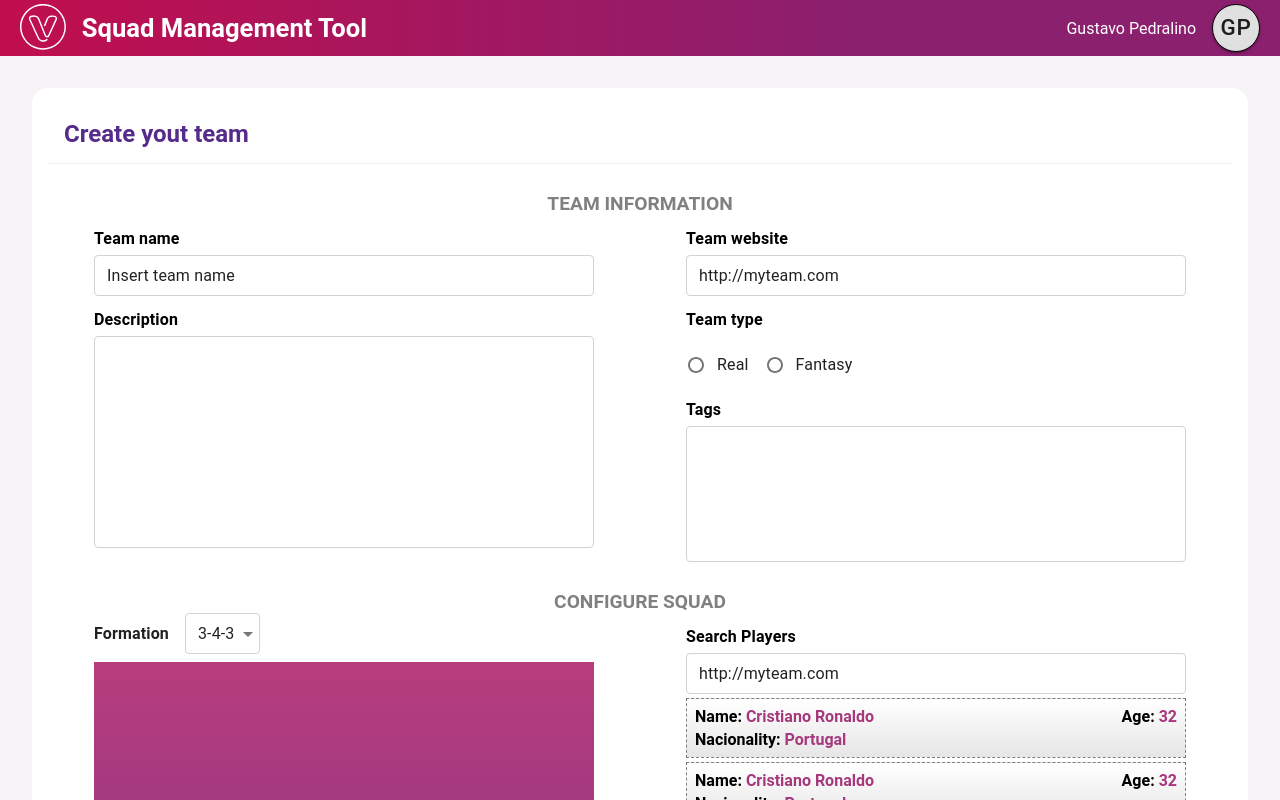
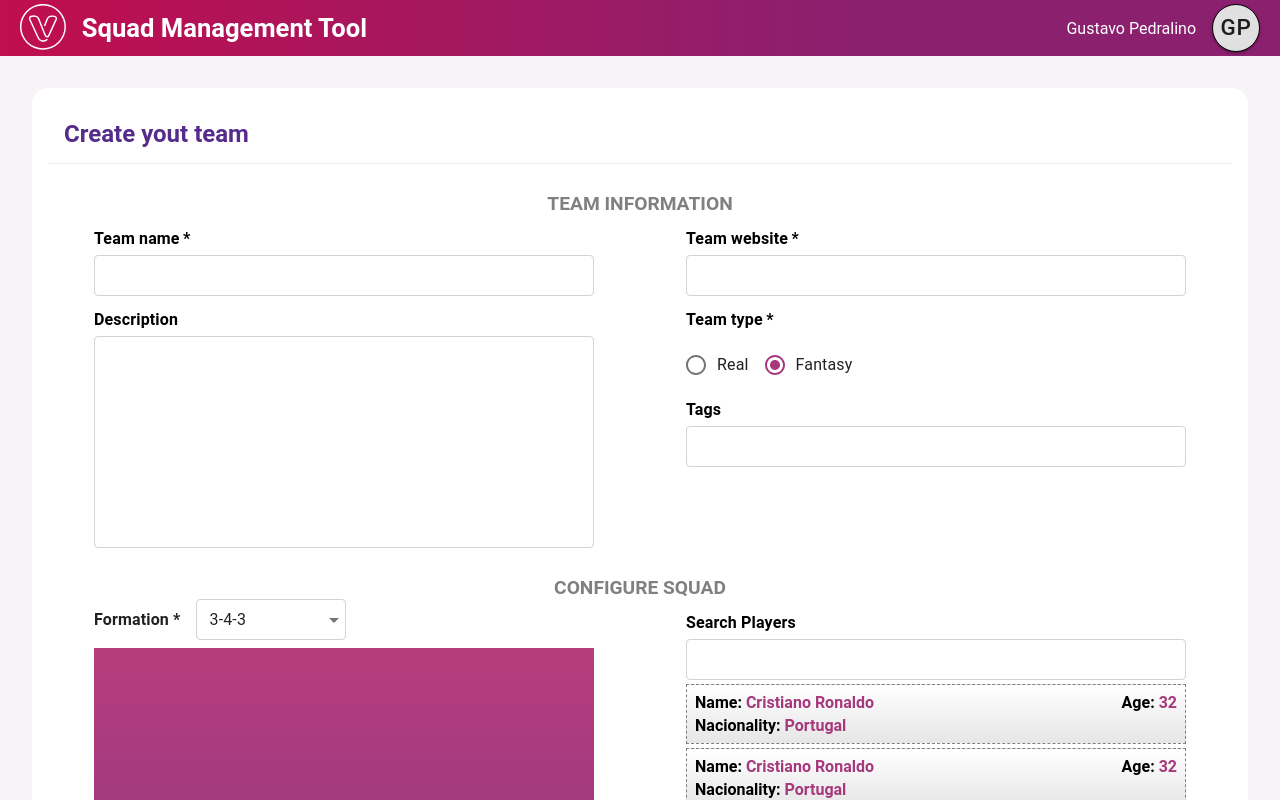
Before and after one commit to GustavoPdO/squad-management-tool, a React (Create React App) app: page /team-management in a window 1280 px wide. Shown: the top 800 px of the page. Built offline with nearby package versions, Linux system fonts and the light colour scheme.

Commit message:
Implement Team information inputs state control and validation

```diff
--- a/package.json
+++ b/package.json
@@ -12,6 +12,7 @@
     "react-dom": "^17.0.2",
     "react-router-dom": "^5.2.0",
     "react-scripts": "4.0.3",
+    "validator": "^13.5.2",
     "web-vitals": "^1.0.1"
   },
   "scripts": {
--- a/src/presentation/components/gradient-button/GradientButton.jsx
+++ b/src/presentation/components/gradient-button/GradientButton.jsx
@@ -5,7 +5,7 @@ import {useStyles} from './gradient-button.styles';
 const GradientButton = ({fullWidth = false, ...props}) => {
   const classes = useStyles({...props, fullWidth});
   return (
-    <Button variant="contained" className={classes.button}>
+    <Button variant="contained" className={classes.button} {...props}>
       {props.children}
     </Button>
   );
--- a/src/presentation/components/my-teams/MyTeams.jsx
+++ b/src/presentation/components/my-teams/MyTeams.jsx
@@ -1,9 +1,10 @@
+import {Link} from 'react-router-dom';
 import {Card} from '@material-ui/core';
+import {Add} from '@material-ui/icons';
 import GradientButton from '../gradient-button/GradientButton';
 import TeamsTable from '../table/TeamsTable';
 import {useGlobalStyles} from '../../styles/global.styles';
 import {useStyles} from './my-teams.styles';
-import {Add} from '@material-ui/icons';
 
 const MyTeams = () => {
   const classes = useStyles();
@@ -12,7 +13,7 @@ const MyTeams = () => {
     <Card component="article" elevation={0} className={classes.container}>
       <header className={globalClasses.header}>
         <h1>My teams</h1>
-        <GradientButton>
+        <GradientButton component={Link} to="/team-management">
           <Add />
         </GradientButton>
       </header>
--- a/src/presentation/components/player-card/PlayerCard.jsx
+++ b/src/presentation/components/player-card/PlayerCard.jsx
@@ -1,7 +1,7 @@
 import {Card} from '@material-ui/core';
 import {useStyles} from './player-card.styles';
 
-export const PlayerCard = () => {
+const PlayerCard = () => {
   const classes = useStyles();
 
   return (
@@ -20,3 +20,5 @@ export const PlayerCard = () => {
     </Card>
   );
 };
+
+export default PlayerCard;
--- /dev/null
+++ b/src/presentation/components/tag/Tag.jsx
@@ -0,0 +1,16 @@
+import {Button} from '@material-ui/core';
+import {useStyles} from './tag.styles';
+
+const Tag = ({name, onClick}) => {
+  const classes = useStyles();
+  return (
+    <div className={classes.content}>
+      <p>{name}</p>
+      <Button disableRipple className={classes.button} onClick={onClick}>
+        x
+      </Button>
+    </div>
+  );
+};
+
+export default Tag;
--- /dev/null
+++ b/src/presentation/components/tag/tag.styles.js
@@ -0,0 +1,21 @@
+import {makeStyles} from '@material-ui/core';
+
+export const useStyles = makeStyles(theme => ({
+  content: {
+    backgroundColor: 'red',
+    display: 'flex',
+    alignItems: 'center',
+    padding: '0 12px',
+    margin: '4px 8px',
+    borderRadius: '12px',
+    color: 'white',
+    '& p': {
+      lineHeight: 1,
+    },
+  },
+  button: {
+    color: 'white',
+    padding: '0',
+    minWidth: '20px',
+  },
+}));
--- a/src/presentation/components/TextInput/text-input.styles.js
+++ b/src/presentation/components/text-input/text-input.styles.js
@@ -1,4 +1,4 @@
-import {fade, makeStyles} from '@material-ui/core';
+import {makeStyles} from '@material-ui/core';
 
 export const useStyles = makeStyles(theme => ({
   root: {
@@ -13,9 +13,9 @@ export const useStyles = makeStyles(theme => ({
     border: '1px solid #ced4da',
     padding: '10px 12px',
     transition: theme.transitions.create(['border-color', 'box-shadow']),
-    '&:focus': {
-      boxShadow: `${fade(theme.palette.secondary.main, 0.25)} 0 0 0 0.2rem`,
-      borderColor: theme.palette.secondary.main,
-    },
+  },
+  error: {
+    border: '1px solid red',
+    borderRadius: 4,
   },
 }));
--- a/src/presentation/pages/TeamManagement/TeamManagement.jsx
+++ b/src/presentation/pages/TeamManagement/TeamManagement.jsx
@@ -1,23 +1,57 @@
+import {useState} from 'react';
+import validator from 'validator';
 import {
   Card,
-  Checkbox,
   FormControl,
   FormControlLabel,
-  FormGroup,
   FormLabel,
   MenuItem,
+  Radio,
+  RadioGroup,
   Select,
 } from '@material-ui/core';
-import {FiberManualRecord, FiberManualRecordOutlined} from '@material-ui/icons';
 import GradientButton from '../../components/gradient-button/GradientButton';
-import {PlayerCard} from '../../components/player-card/PlayerCard';
-import TextInput from '../../components/TextInput/TextInput';
+import PlayerCard from '../../components/player-card/PlayerCard';
+import Tag from '../../components/tag/Tag';
+import TextInput from '../../components/text-input/TextInput';
 import {useGlobalStyles} from '../../styles/global.styles';
 import {useStyles} from './team-management.styles';
 
 const TeamManagement = () => {
   const classes = useStyles();
   const globalClasses = useGlobalStyles();
+
+  const [name, setName] = useState('');
+  const [description, setDescription] = useState('');
+  const [tag, setTag] = useState('');
+  const [tagArray, setTagArray] = useState([]);
+  const [website, setWebsite] = useState('');
+  const [type, setType] = useState('fantasy');
+  const [formation, setFormation] = useState('3-4-3');
+  const [showError, setShowError] = useState(false);
+
+  function validateWebSite() {
+    return validator.isURL(website) ? false : true;
+  }
+
+  function onChangeTag(value) {
+    if (value[value.length - 1] === ';') return;
+    setTag(value);
+  }
+
+  function onAddTag(event) {
+    if (
+      (event.keyCode === 13 || event.keyCode === 191) &&
+      !tagArray.some(item => item === tag)
+    ) {
+      setTagArray([...tagArray, tag]);
+      setTag('');
+    }
+  }
+
+  function removeTag(value) {
+    setTagArray(tagArray.filter(item => item !== value));
+  }
 
   return (
     <main className={classes.container}>
@@ -30,57 +64,74 @@ const TeamManagement = () => {
             <h2>TEAM INFORMATION</h2>
             <section className={classes.inputSection}>
               <div className={classes.inputSubDivision}>
-                <FormControl>
+                <FormControl required error={showError && name === ''}>
                   <FormLabel htmlFor="team-name-input">Team name</FormLabel>
                   <TextInput
-                    defaultValue="Insert team name"
                     id="team-name-input"
+                    value={name}
+                    onChange={e => setName(e.target.value)}
                   />
                 </FormControl>
                 <FormControl>
                   <FormLabel htmlFor="description-input">Description</FormLabel>
-                  <TextInput multiline rows={10} id="description-input" />
+                  <TextInput
+                    multiline
+                    rows={10}
+                    id="description-input"
+                    value={description}
+                    onChange={e => setDescription(e.target.value)}
+                  />
                 </FormControl>
               </div>
               <div className={classes.inputSubDivision}>
-                <FormControl>
+                <FormControl required error={showError && validateWebSite()}>
                   <FormLabel htmlFor="team-website-input">
                     Team website
                   </FormLabel>
                   <TextInput
-                    defaultValue="http://myteam.com"
                     id="team-website-input"
+                    value={website}
+                    onChange={e => setWebsite(e.target.value)}
                   />
                 </FormControl>
-                <FormControl>
+                <FormControl required>
                   <FormLabel>Team type</FormLabel>
-                  <FormGroup row>
+                  <RadioGroup
+                    row
+                    name="team type"
+                    value={type}
+                    onChange={e => setType(e.target.value)}
+                  >
                     <FormControlLabel
-                      control={
-                        <Checkbox
-                          icon={<FiberManualRecordOutlined />}
-                          checkedIcon={<FiberManualRecord />}
-                          name="type"
-                        />
-                      }
+                      control={<Radio />}
                       label="Real"
+                      value="real"
                     />
                     <FormControlLabel
-                      control={
-                        <Checkbox
-                          icon={<FiberManualRecordOutlined />}
-                          checkedIcon={<FiberManualRecord />}
-                          name="type"
-                        />
-                      }
+                      control={<Radio />}
                       label="Fantasy"
+                      value="fantasy"
                     />
-                  </FormGroup>
+                  </RadioGroup>
                 </FormControl>
                 <FormControl>
                   <FormLabel htmlFor="tags-input">Tags</FormLabel>
-                  <TextInput multiline rows={6} id="tags-input" />
+                  <TextInput
+                    id="tags-input"
+                    value={tag}
+                    onChange={e => onChangeTag(e.target.value)}
+                    onKeyDown={e => onAddTag(e)}
+                  />
                 </FormControl>
+                <section className={classes.tagContainer}>
+                  {tagArray.map(item => (
+                    <Tag
+                      key={item}
+                      name={item}
+                      onClick={() => removeTag(item)}
+                    />
+                  ))}
+                </section>
               </div>
             </section>
           </section>
@@ -89,8 +140,13 @@ const TeamManagement = () => {
             <section className={classes.inputSection}>
               <div className={classes.inputSubDivision}>
                 <div className={classes.formationSelectionContainer}>
-                  <p>Formation</p>
-                  <Select value={'3-4-3'} input={<TextInput />}>
+                  <p>Formation *</p>
+                  <Select
+                    className={classes.select}
+                    value={formation}
+                    onChange={e => setFormation(e.target.value)}
+                    input={<TextInput />}
+                  >
                     <MenuItem value={'3-2-2-3'}>3-2-2-3</MenuItem>
                     <MenuItem value={'3-2-3-1'}>3-2-3-1</MenuItem>
                     <MenuItem value={'3-4-3'}>3-4-3</MenuItem>
@@ -111,10 +167,7 @@ const TeamManagement = () => {
                   <FormLabel htmlFor="player-search-input">
                     Search Players
                   </FormLabel>
-                  <TextInput
-                    defaultValue="http://myteam.com"
-                    id="player-search-input"
-                  />
+                  <TextInput id="player-search-input" />
                 </FormControl>
                 <section className={classes.playerList}>
                   <PlayerCard />
--- a/src/presentation/pages/TeamManagement/team-management.styles.js
+++ b/src/presentation/pages/TeamManagement/team-management.styles.js
@@ -44,6 +44,10 @@ export const useStyles = makeStyles(theme => ({
     width: '100%',
     maxWidth: '500px',
   },
+  tagContainer: {
+    display: 'flex',
+    flexWrap: 'wrap',
+  },
   formationSelectionContainer: {
     display: 'flex',
     alignItems: 'center',
@@ -55,9 +59,9 @@ export const useStyles = makeStyles(theme => ({
       lineHeight: 1,
       letterSpacing: '0.00938em',
     },
-    '& select': {
-      width: '100%',
-    },
+  },
+  select: {
+    width: '150px',
   },
   teamConfig: {
     background: theme.palette.gradient.vertical,
```
Also changed, not shown: public/manifest.json, src/presentation/components/text-input/TextInput.jsx (renamed from src/presentation/components/TextInput/TextInput.jsx), 1 other file (tests, documents, lock files or other folders).
